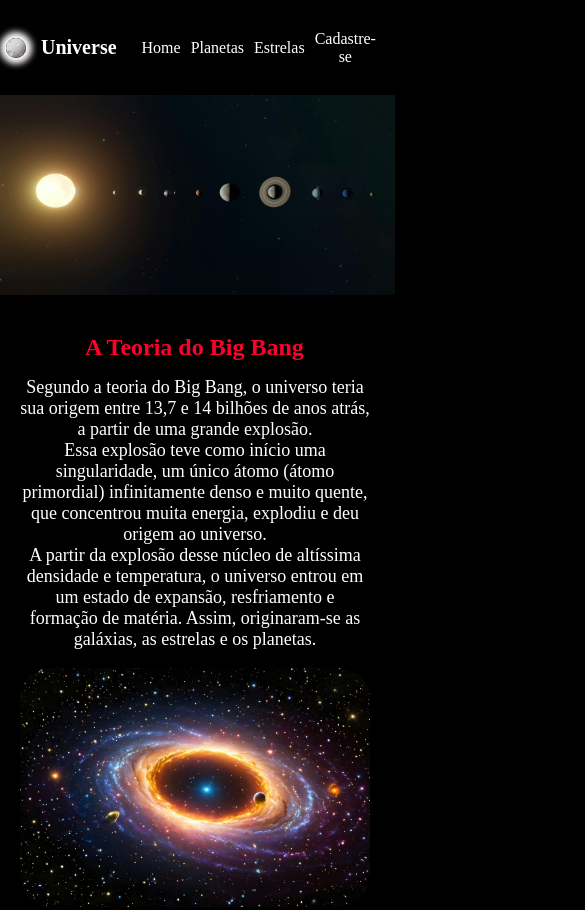
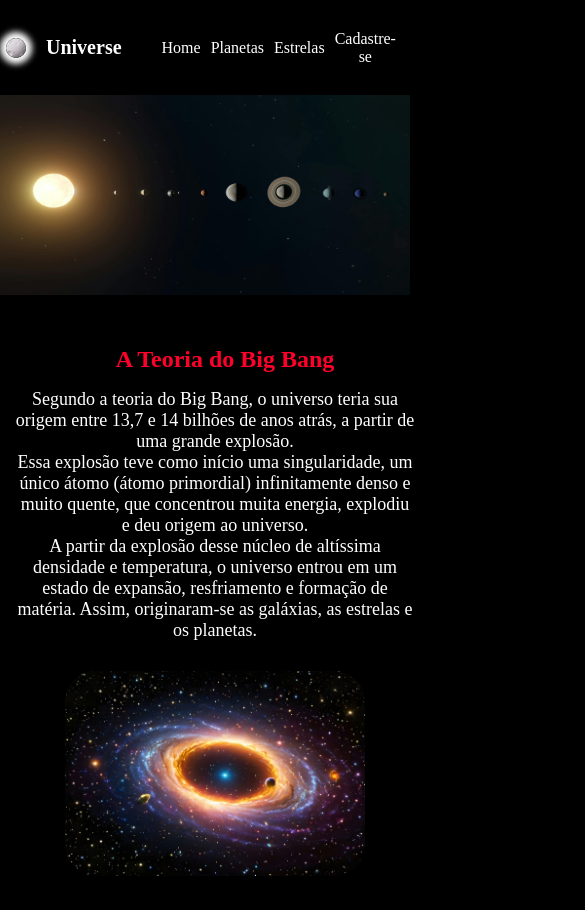
Before and after one commit to RafaelSil1/Universe, a plain HTML site: page index.html in a window 390 px wide. Shown: the top 910 px of the page, 585 px wide, since content can reach past the window. Drawn offline with Linux system fonts and the light colour scheme.

Commit message:
ajustado a responsividade da pagina
ajustei a pagina para celular

```diff
--- a/style.css
+++ b/style.css
@@ -218,11 +218,17 @@ hr {
 
 @media (max-width: 400px) {
 
+    body {
+
+        width: 400px;
+        margin: 0;
+    }
+
     .nave ul {
         display: flex;
         align-items: center;
         padding: 0;
-        margin-left: 10px;
+        margin-left: 20px;
         gap: 10px;
     }
 
@@ -248,8 +254,8 @@ hr {
     }
 
     .cabecalho {
-        width: 400px;
-        gap: 15px;
+        width: 420px;
+        gap: 20px;
 
     }
 
@@ -260,7 +266,7 @@ hr {
 
     .img-principal {
         height: 200px;
-        width: 400px;
+        width: 420px;
     }
 
     section {
@@ -270,17 +276,22 @@ hr {
         flex-direction: column;
     }
 
+    article {
+        width: 400px;
+    }
+
     .cardinfo {
         display: flex;
         justify-content: center;
         flex-direction: column;
         align-items: center;
+        width: 400px;
     }
 
     .cardinfo h2 {
         display: flex;
-        margin-left: 250px;
-        margin-bottom: 0px;
+        justify-content: center;
+        margin: 0;
         text-align: center;
         width: 220px;
     }
@@ -290,7 +301,19 @@ hr {
         justify-content: center;
         align-items: center;
         margin-top: 5px;
-        width: 350px;
+        margin-right: 20px;
+        margin-bottom: 30px;
+        margin-left: 0;
+        width: 400px;
+    }
+
+    .cardinfo img {
+        display: flex;
+        align-items: center;
+        margin-right: 20px;
+        margin-bottom: 80px;
+        height: 300px;
+        width: 300px;
     }
 
     .paragrafo {
@@ -299,23 +322,17 @@ hr {
         align-items: center;
         text-align: center;
         margin-top: 200px;
-        margin-right: 50px;
         margin-left: 0;
         width: 400px;
     }
 
-    .cardinfo img {
-        margin-right: 50px;
-        margin-bottom: 80px;
-        height: 300px;
-        width: 350px;
-    }
 
     .lactea {
         display: flex;
         justify-content: center;
         flex-direction: column;
         align-items: center;
+        margin-left: 20px;
         margin-top: 100px;
     }
 
@@ -352,13 +369,15 @@ hr {
 
     .conju {
         margin-top: 40px;
-        width: 400px;
+        width: 385px;
     }
 
     .solar {
         display: flex;
         flex-direction: column;
         align-items: center;
+        margin-left: 16px;
+        width: 400px;
     }
 
     .titulo {
@@ -379,17 +398,18 @@ hr {
     }
 
     hr {
-        width: 400px;
+        width: 418px;
     }
 
     footer {
         display: flex;
         flex-direction: row;
         align-items: center;
-        width: 400px;
+        width: 420px;
     }
 
     .img-logo {
+        margin-left: 6px;
         width: 20px;
     }
 
```
